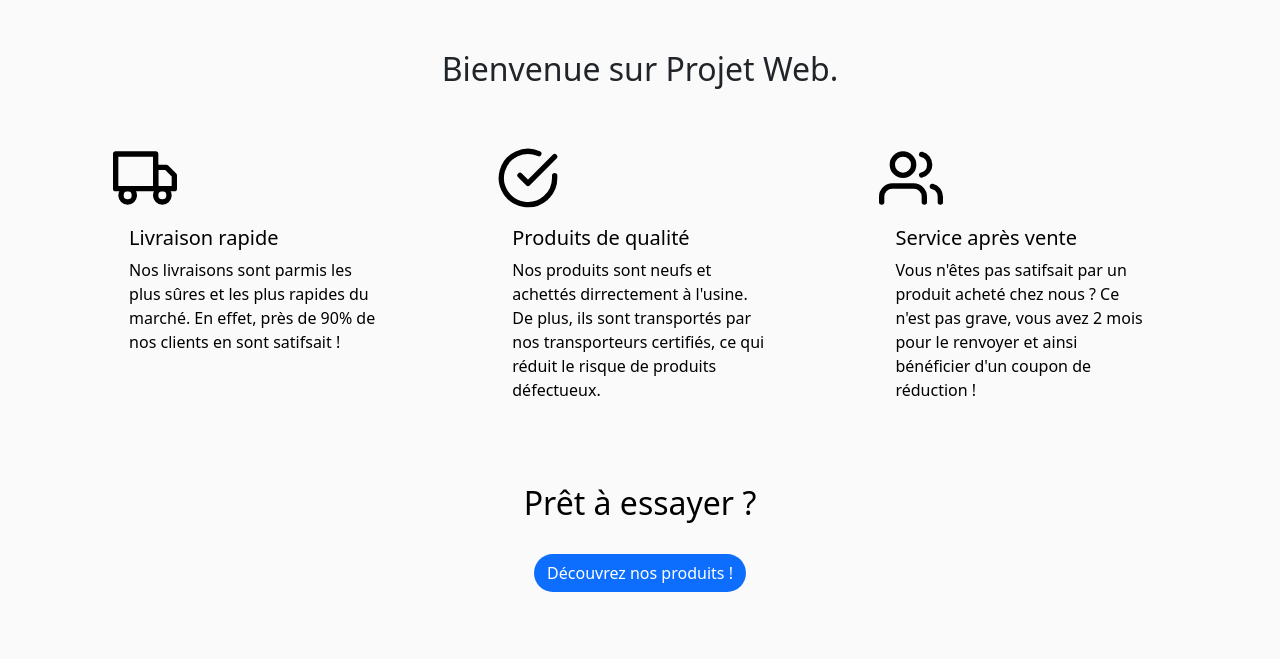
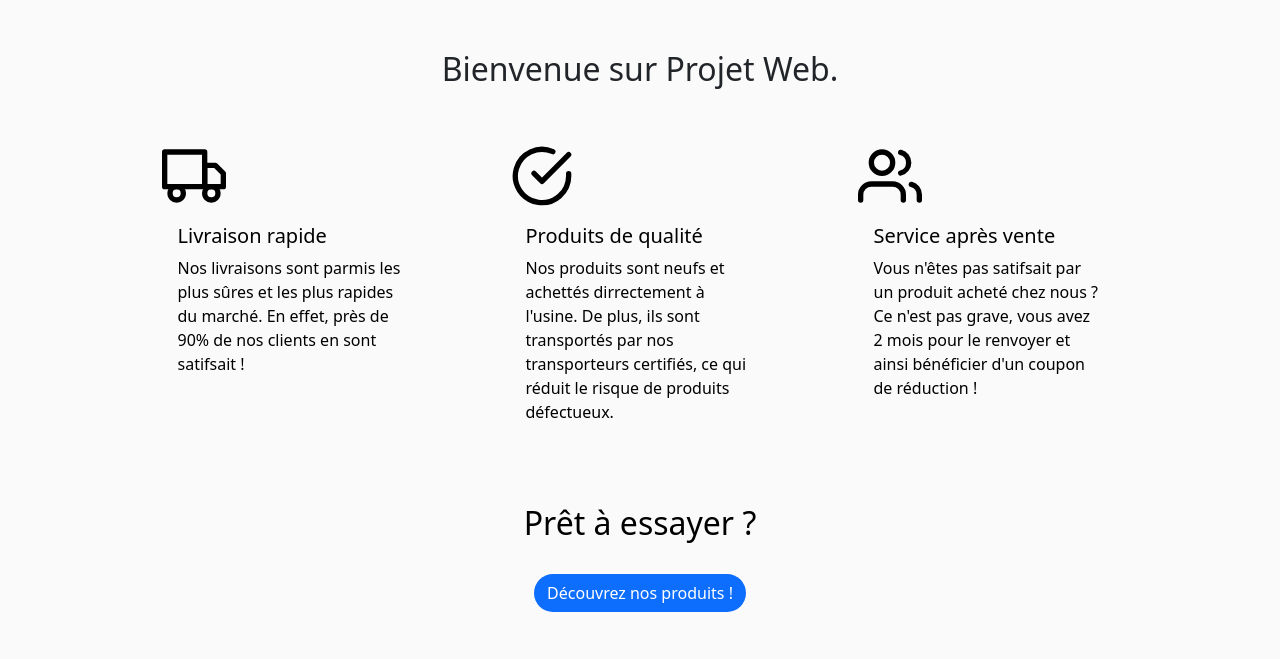
Before and after one commit to 0lbap/check-this-outfit, a PHP site: page / in a window 1280 px wide. Shown: the part 58-717 px from the top of the page. Run offline with PHP 8.4, Linux system fonts and the light colour scheme; grey boxes labelled with a size stand in for pictures from a placeholder-image service; some libraries are stand-ins or nearby versions.

Commit message:
Résolution bug des espace quand on scroll à droite

```diff
--- a/connexion.php
+++ b/connexion.php
@@ -9,6 +9,7 @@
     <link rel="stylesheet" href="style.css">
 </head>
 <body>
+  <main class="container">
     <div class="row">
       <div class="col-sm-2 col-md-3 col-lg-4"></div>
       <div class="col-sm-8 col-md-6 col-lg-4 p-4">
@@ -22,7 +23,7 @@
             <label for="password" class="form-label">Mot de passe</label>
             <input type="password" class="form-control" id="password" name="password" placeholder="••••••••">
           </div>
-        <button type="submit" class="btn btn-primary">Confirmer</button>
+          <button type="submit" class="btn btn-primary rounded-pill">Confirmer</button>
         </form>
         <br>
         <?php
@@ -57,6 +58,7 @@
         <a href="index.php">Retour à l'accueil</a>
       </div>
     </div>
+  </main>
   <script src="https://cdn.jsdelivr.net/npm/bootstrap@5.1.3/dist/js/bootstrap.bundle.min.js" integrity="sha384-ka7Sk0Gln4gmtz2MlQnikT1wXgYsOg+OMhuP+IlRH9sENBO0LRn5q+8nbTov4+1p" crossorigin="anonymous"></script>
 </body>
 </html>
--- a/index.php
+++ b/index.php
@@ -9,7 +9,7 @@
     <title>Projet Web</title>
 </head>
 <body>
-    <nav class="navbar navbar-expand-lg navbar-dark bg-primary">
+    <nav class="navbar navbar-expand-sm navbar-dark bg-primary">
         <div class="container-fluid">
             <a class="navbar-brand" href="#">
                 <img src="https://via.placeholder.com/30x30.png?text=LOGO" alt="LOGO">
@@ -59,25 +59,25 @@
             </div>
         </div>
     </nav>
-    <main>
+    <main class="container">
         <h2 class="text-center title">Bienvenue sur Projet Web.</h2>
-        <div class="row">
+        <div class="row p-5">
             <div class="cardcontainer">
-                <div class="card col-3 border-0 infocard" id="ic1">
+                <div class="card col-lg-3 border-0 infocard" id="ic1">
                 <svg xmlns="http://www.w3.org/2000/svg" width="64" height="64" viewBox="0 0 24 24" fill="none" stroke="currentColor" stroke-width="2" stroke-linecap="round" stroke-linejoin="round" class="feather feather-truck"><rect x="1" y="3" width="15" height="13"></rect><polygon points="16 8 20 8 23 11 23 16 16 16 16 8"></polygon><circle cx="5.5" cy="18.5" r="2.5"></circle><circle cx="18.5" cy="18.5" r="2.5"></circle></svg>
                     <div class="card-body">
                         <h5>Livraison rapide</h5>
                         <p>Nos livraisons sont parmis les plus sûres et les plus rapides du marché. En effet, près de 90% de nos clients en sont satifsait !</p>
                     </div>
                 </div>
-                <div class="card col-3 border-0 infocard" id="ic2">
+                <div class="card col-lg-3 border-0 infocard" id="ic2">
                 <svg xmlns="http://www.w3.org/2000/svg" width="64" height="64" viewBox="0 0 24 24" fill="none" stroke="currentColor" stroke-width="2" stroke-linecap="round" stroke-linejoin="round" class="feather feather-check-circle"><path d="M22 11.08V12a10 10 0 1 1-5.93-9.14"></path><polyline points="22 4 12 14.01 9 11.01"></polyline></svg>
                     <div class="card-body">
                         <h5>Produits de qualité</h5>
                         <p>Nos produits sont neufs et achettés dirrectement à l'usine. De plus, ils sont transportés par nos transporteurs certifiés, ce qui réduit le risque de produits défectueux.</p>
                     </div>
                 </div>
-                <div class="card col-3 border-0 infocard" id="ic3">
+                <div class="card col-lg-3 border-0 infocard" id="ic3">
                 <svg xmlns="http://www.w3.org/2000/svg" width="64" height="64" viewBox="0 0 24 24" fill="none" stroke="currentColor" stroke-width="2" stroke-linecap="round" stroke-linejoin="round" class="feather feather-users"><path d="M17 21v-2a4 4 0 0 0-4-4H5a4 4 0 0 0-4 4v2"></path><circle cx="9" cy="7" r="4"></circle><path d="M23 21v-2a4 4 0 0 0-3-3.87"></path><path d="M16 3.13a4 4 0 0 1 0 7.75"></path></svg>
                     <div class="card-body">
                         <h5>Service après vente</h5>
@@ -86,7 +86,7 @@
                 </div>
             </div>
         </div>
-        <div class="row">
+        <div class="row pb-5">
             <div class="text-center">
                 <h2 id="discoverh">Prêt à essayer ?</h2>
                 <br>
--- a/recherche.php
+++ b/recherche.php
@@ -9,7 +9,7 @@
     <title>Recherche • Projet Web</title>
 </head>
 <body>
-<nav class="navbar navbar-expand-lg navbar-dark bg-primary">
+    <nav class="navbar navbar-expand-lg navbar-dark bg-primary">
         <div class="container-fluid">
             <a class="navbar-brand" href="#">
                 <img src="https://via.placeholder.com/30x30.png?text=LOGO" alt="LOGO">
@@ -57,7 +57,7 @@
             </div>
         </div>
     </nav>
-    <main>
+    <main class="container">
         <div class="row">
             <div class="col-3 mg-3">
                 <h4>Rechercher</h4>
--- a/style.css
+++ b/style.css
@@ -3,7 +3,7 @@ body{
 }
 
 .cardcontainer{
-    display: flex;
+    display: contents;
     margin: auto;
     margin-top: 50px;
     margin-bottom: 50px;
```
Also changed, not shown: inscription.php (+5 -3 lines). Lines whose indentation alone changed are shown as unchanged.
